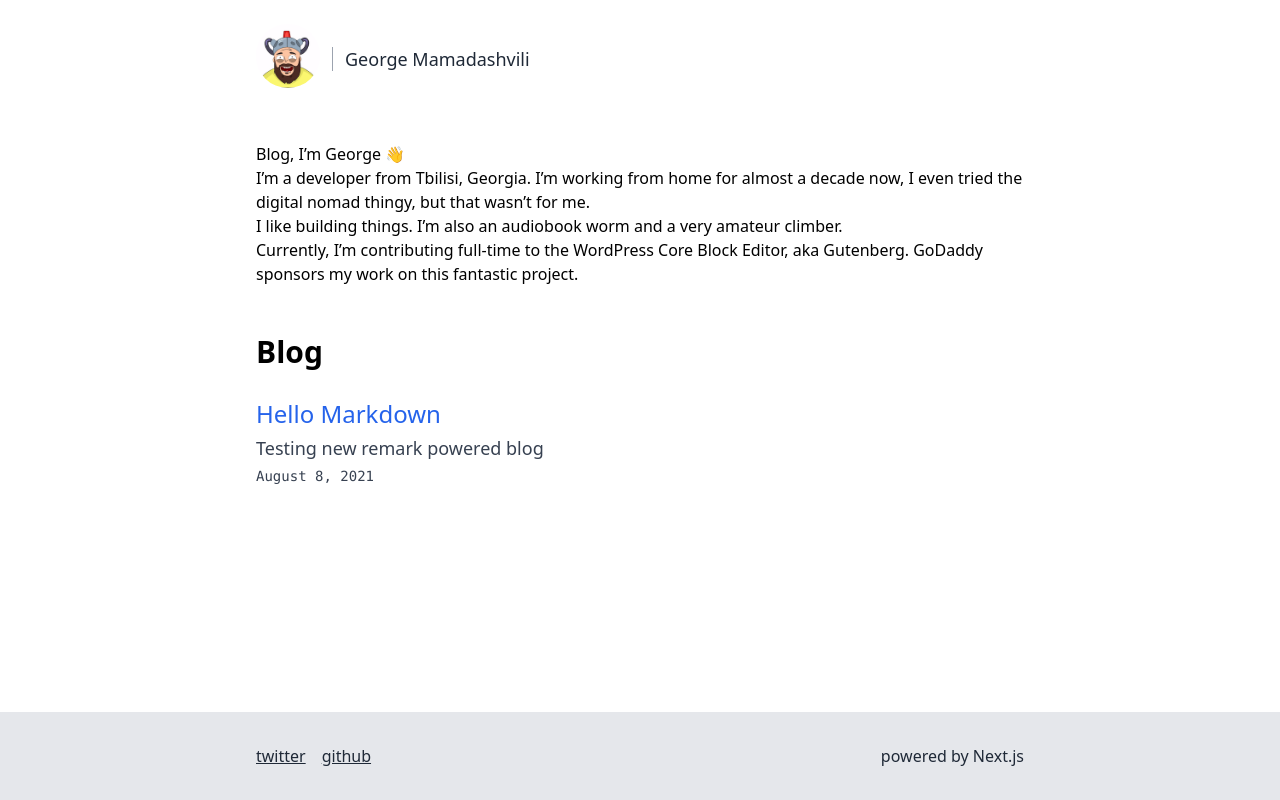
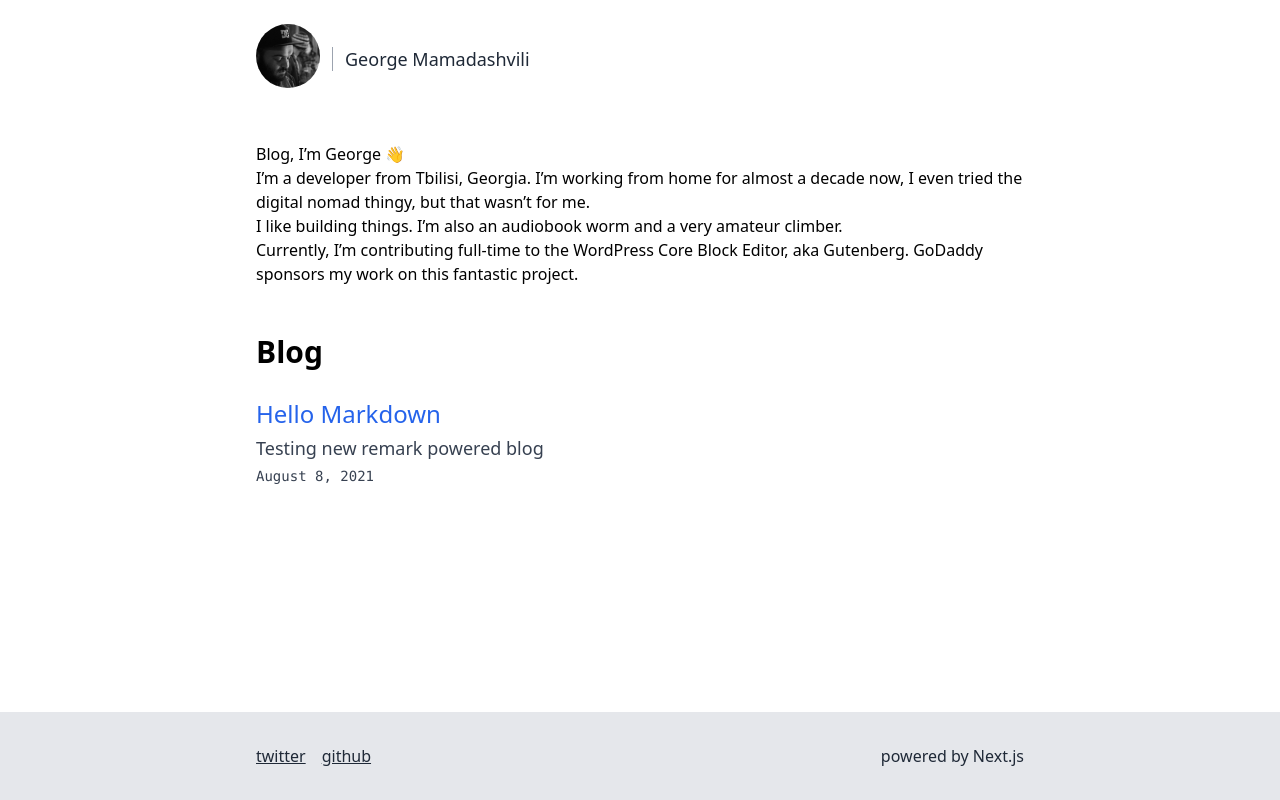
Before and after one commit to Mamaduka/dotcom-next, a Next.js app: page / in a window 1280 px wide. Built offline with nearby package versions, Linux system fonts and the light colour scheme; what @tailwindcss/typography would draw is missing.

Commit message:
Update the picture

```diff
--- a/components/header.js
+++ b/components/header.js
@@ -9,7 +9,7 @@ export default function Header() {
           <Link href="/">
             <a rel="home">
               <Image
-                src="/images/george.png"
+                src="/images/george.jpeg"
                 width="64"
                 height="64"
                 className="rounded-full"
```
Also changed, not shown: public/images/george.jpeg (added), public/images/george.png (deleted).
